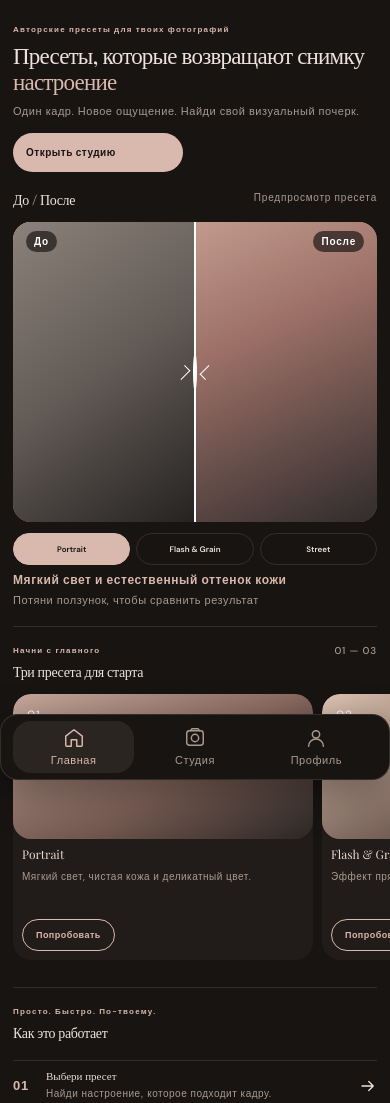
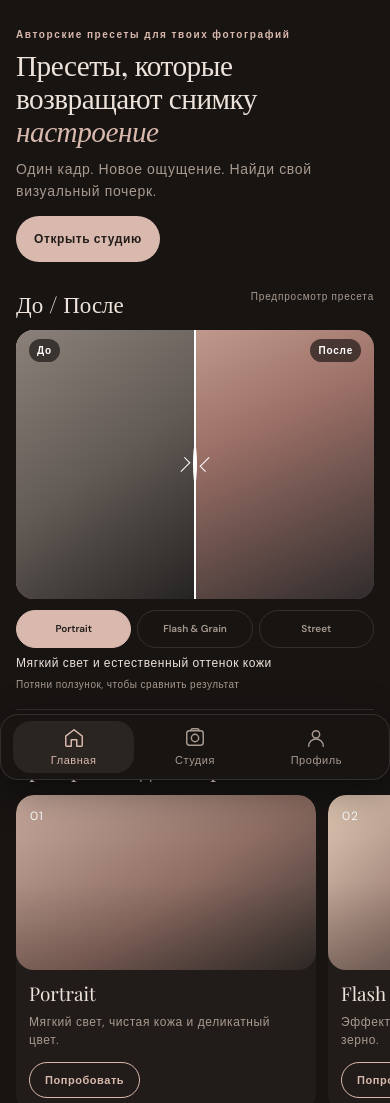
Before and after one commit to akrs-source/moodcut, a website built with Vite: page index.html in a window 390 px wide. Shown: the part 64-1167 px from the top of the page. Built offline with nearby package versions, Linux system fonts and the light colour scheme; a script that the page names is missing; a web font is replaced by a local one.

Commit message:
Align homepage typography and colors with Photo Studio

```diff
--- a/index.html
+++ b/index.html
@@ -2081,4 +2081,49 @@ main{width:100%!important;max-width:100%!important;min-width:0!important;overflo
  #home .mh-card-rail{width:calc(100% + 26px)!important}
  #home .mh-look-card{flex-basis:86%!important;max-width:300px!important}
 }
+
+/* HOME — match the Photo Studio visual system */
+:root{--mh-bg:#171412;--mh-card:#211c19;--mh-panel2:#302722;--mh-line:rgba(238,224,214,.13);--mh-text:#eee3db;--mh-muted:#a99a90;--mh-accent:#d9b8ad}
+html,body{margin:0!important;background:#171412!important;color:#eee3db!important;font-family:'DM Sans',sans-serif!important}
+.app{width:100%!important;max-width:620px!important;min-width:0!important;margin:0 auto!important;background:#171412!important}
+.layout,main{width:100%!important;max-width:100%!important;min-width:0!important}
+.mh-global-header{height:62px!important;padding:0 20px!important;background:#171412!important;border-color:rgba(238,224,214,.13)!important}
+.mh-global-header .logo{font:400 21px/1 'Playfair Display',serif!important;letter-spacing:.12em!important;color:#eadbd2!important}
+.mh-global-header .logo span{display:block!important;font:600 8px 'DM Sans',sans-serif!important;letter-spacing:.28em!important;color:#a99a90!important;margin-top:3px!important}
+.mh-language{font:600 11px 'DM Sans',sans-serif!important;color:#eee3db!important;border-color:rgba(238,224,214,.18)!important}
+#home.moodcut-home{width:100%!important;max-width:100%!important;min-width:0!important;margin:0!important;padding:0 20px 38px!important;background:#171412!important;color:#eee3db!important;overflow-x:hidden!important;font-family:'DM Sans',sans-serif!important}
+#home .mh-eyebrow{font:600 10px 'DM Sans',sans-serif!important;letter-spacing:.16em!important;color:#d9b8ad!important}
+#home .mh-intro{padding:30px 0 25px!important}
+#home .mh-intro h1{font:400 clamp(29px,7.5vw,36px)/1.12 'Playfair Display',serif!important;letter-spacing:-.5px!important;margin:0 0 13px!important;color:#eee3db!important}
+#home .mh-intro h1 em,#home .mh-final h2 em{font-style:italic!important;color:#d9b8ad!important}
+#home .mh-lead{font:400 14px/1.55 'DM Sans',sans-serif!important;color:#a99a90!important}
+#home .mh-cta{height:46px!important;min-width:0!important;padding:0 18px!important;font:600 12px 'DM Sans',sans-serif!important;background:#d9b8ad!important;color:#211c19!important}
+#home .mh-ba-top h2,#home .mh-section-heading h2,#home .mh-how>h2{font:400 23px/1.2 'Playfair Display',serif!important;letter-spacing:0!important;color:#eee3db!important}
+#home .mh-ba-top>span,#home .mh-count{font:500 10px 'DM Sans',sans-serif!important;color:#a99a90!important}
+#home .mh-ba-frame{border-radius:18px!important;aspect-ratio:4/3!important;max-height:390px!important}
+#home .mh-ba-before span,#home .mh-ba-after-label{font:600 10px 'DM Sans',sans-serif!important}
+#home .mh-preset-switch{height:38px!important;font:600 10px 'DM Sans',sans-serif!important;color:#a99a90!important}
+#home .mh-preset-switch.active{background:#d9b8ad!important;color:#211c19!important}
+#home .mh-ba-caption{font:500 12px/1.45 'DM Sans',sans-serif!important;color:#eee3db!important}
+#home .mh-hint{font:400 10px/1.5 'DM Sans',sans-serif!important;color:#a99a90!important}
+#home .mh-collections,#home .mh-how{padding:24px 0 26px!important;border-color:rgba(238,224,214,.13)!important}
+#home .mh-card-rail{display:flex!important;gap:12px!important;width:auto!important;max-width:none!important;margin:0 -20px!important;padding:0 20px 8px!important;overflow-x:auto!important;overflow-y:hidden!important;scroll-snap-type:x mandatory!important;scroll-padding-left:20px!important}
+#home .mh-look-card{display:block!important;flex:0 0 82%!important;width:82%!important;max-width:300px!important;min-width:0!important;background:#211c19!important;border-radius:18px!important;scroll-snap-align:start!important}
+#home .mh-look-image{height:175px!important;border-radius:18px!important}
+#home .mh-look-copy{padding:12px 13px 14px!important}
+#home .mh-look-copy h3{font:400 19px/1.2 'Playfair Display',serif!important;letter-spacing:0!important;color:#eee3db!important}
+#home .mh-look-copy p{font:400 12px/1.5 'DM Sans',sans-serif!important;color:#a99a90!important;min-height:0!important}
+#home .mh-look-copy button{height:36px!important;padding:0 15px!important;font:600 11px 'DM Sans',sans-serif!important;border-color:#d9b8ad!important;color:#d9b8ad!important}
+#home .mh-how>h2{margin:0 0 16px!important}
+#home .mh-step{min-height:66px!important;padding:11px 0!important;grid-template-columns:30px minmax(0,1fr) 20px!important;gap:10px!important}
+#home .mh-step h3{font:500 14px/1.3 'DM Sans',sans-serif!important;color:#eee3db!important}
+#home .mh-step p{font:400 12px/1.45 'DM Sans',sans-serif!important;color:#a99a90!important}
+#home .mh-final{width:auto!important;max-width:none!important;margin:8px -20px 0!important;padding:25px 20px 28px!important;background:#211c19!important;border-radius:18px!important}
+#home .mh-final h2{font:400 27px/1.2 'Playfair Display',serif!important;letter-spacing:0!important;color:#eee3db!important}
+@media(max-width:430px){
+ #home.moodcut-home{padding-left:16px!important;padding-right:16px!important}
+ #home .mh-card-rail{margin-left:-16px!important;margin-right:-16px!important;padding-left:16px!important;padding-right:16px!important;scroll-padding-left:16px!important}
+ #home .mh-look-card{flex-basis:84%!important;width:84%!important;max-width:300px!important}
+ #home .mh-final{margin-left:-16px!important;margin-right:-16px!important;padding-left:16px!important;padding-right:16px!important}
+}
 </style>
```
